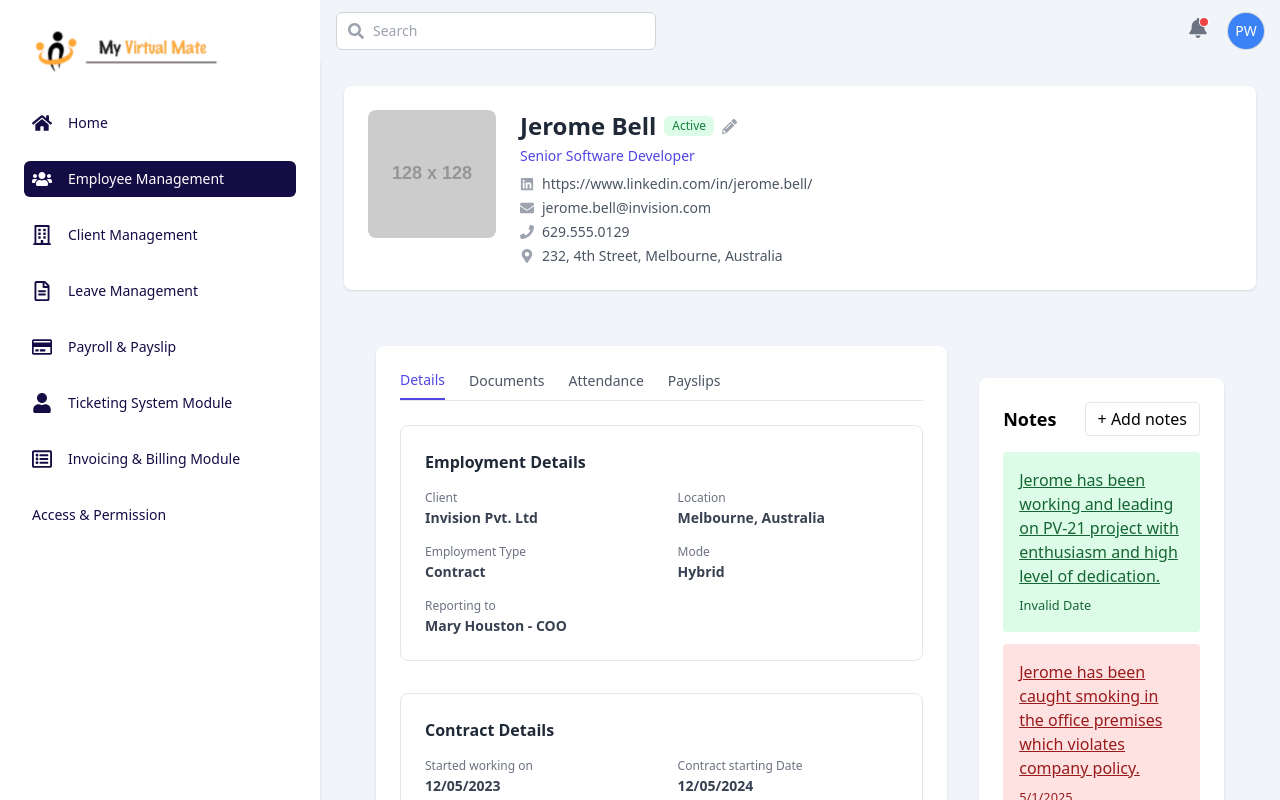
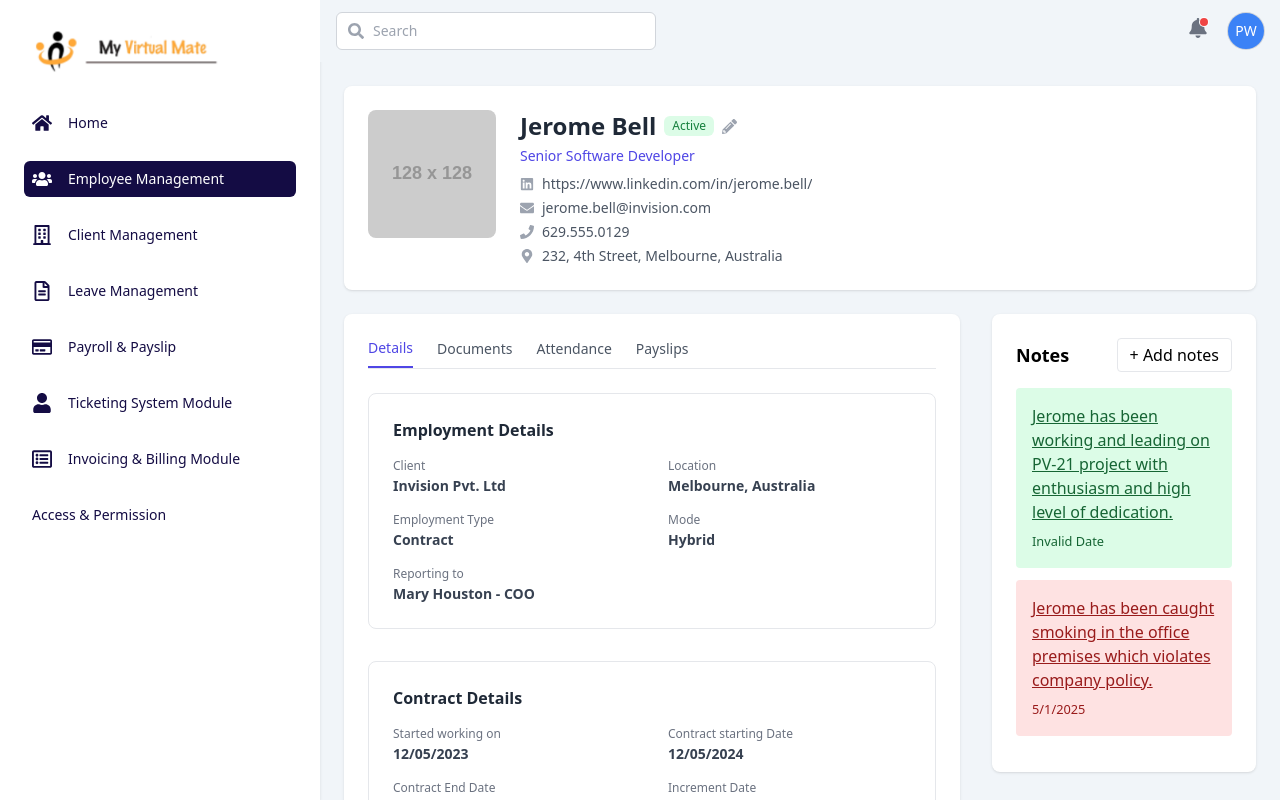
Before and after one commit to seenurjpt/react-task, a React (Vite) app: page /employee-management in a window 1280 px wide. Built offline with nearby package versions, Linux system fonts and the light colour scheme.

Commit message:
conflict

```diff
--- a/src/components/EmployeeDetailsPage.tsx
+++ b/src/components/EmployeeDetailsPage.tsx
@@ -7,7 +7,7 @@ const EmployeeDetailsPage = () => {
   return (
     <>
       <EmployeeCard />
-      <div className="flex flex-col md:flex-row md:space-x-6 lg:space-x-8 p-4 md:p-6 lg:p-8">
+      <div className="flex flex-col md:flex-row md:space-x-6 lg:space-x-8">
 
       <div className="w-full md:w-[70%] mb-6 md:mb-0"> {/* Added margin-bottom for mobile stacking */}
         <EmployeeTabs />
--- a/src/components/NotesSection.tsx
+++ b/src/components/NotesSection.tsx
@@ -41,7 +41,7 @@ const NotesSection = () => {
   };
 
   return (
-    <aside className="max-w-4xl mx-auto mt-8 bg-white rounded-lg p-6 shadow">
+    <aside className="max-w-4xl mx-auto bg-white rounded-lg p-6 shadow">
       <header className="flex justify-between items-center mb-4">
         <h3 className="text-lg font-semibold">Notes</h3>
         <button
```
